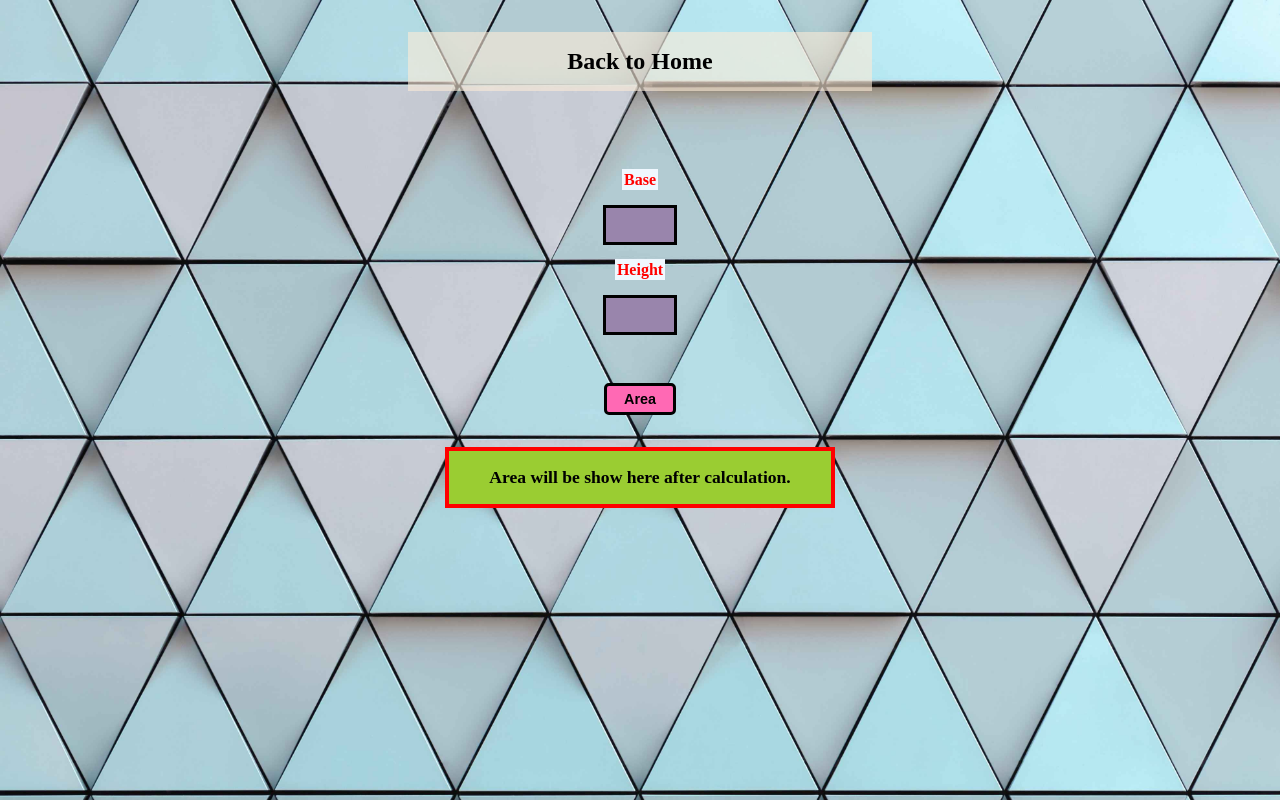
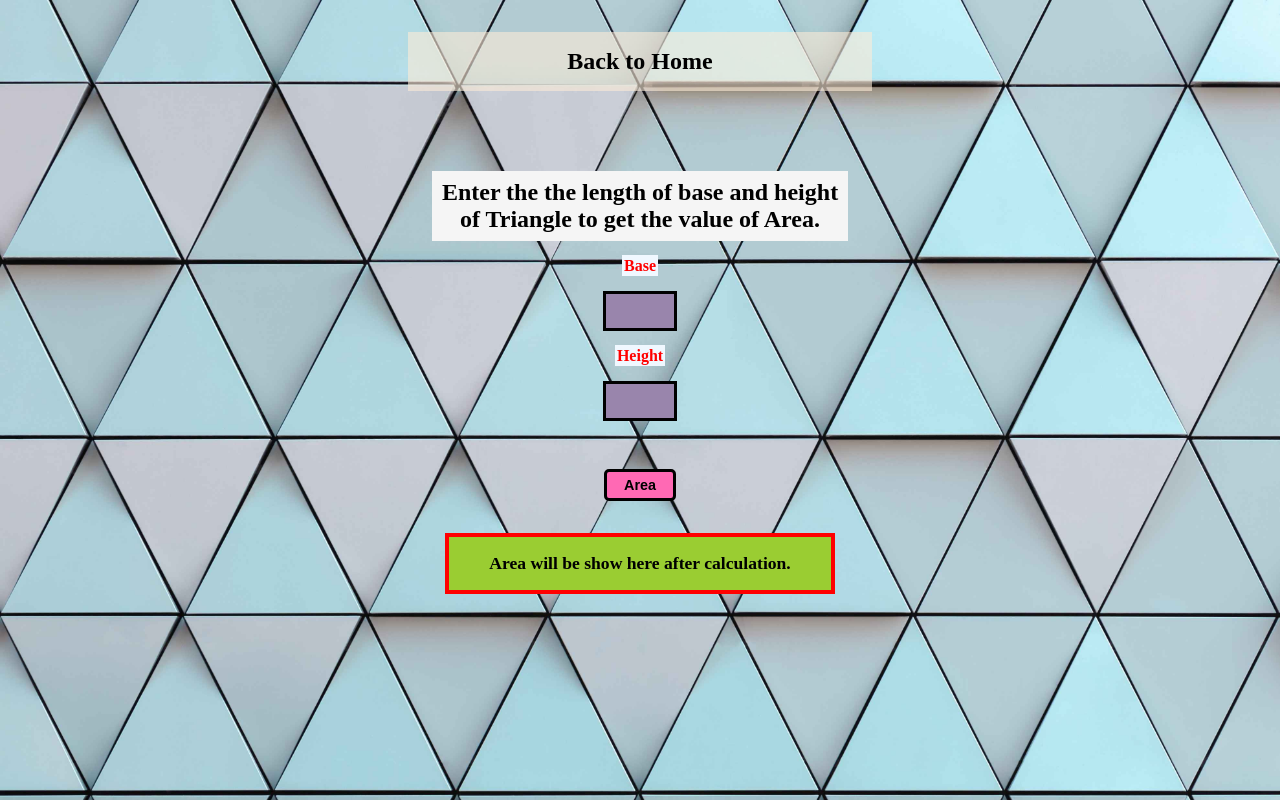
Before and after one commit to shuklahimanshu81/Fun-with-triangles, a plain HTML site: page Area.html in a window 1280 px wide. Drawn offline with Linux system fonts and the light colour scheme.

Commit message:
Heading added

```diff
--- a/Area.html
+++ b/Area.html
@@ -15,6 +15,7 @@
     </div>
 
     <div class="area">
+        <p> Enter the the length of base and height of Triangle to get the value of Area. </p>
         <label for="base"> Base </label>
         <input type="number" id="base" required>
         <label for="height"> Height </label>
--- a/Hypotenuse.css
+++ b/Hypotenuse.css
@@ -24,6 +24,18 @@ a:hover {
     color: black;
    max-width: 200px;
   }
+
+  p{
+    text-align: center;
+    margin: 0rem auto;
+    font-weight: bolder;
+    font-size: 1.5rem;
+    max-width: 400px;
+    color: black;
+    padding: 0.5rem 0.5rem;
+    background-color: whitesmoke;
+    margin-bottom: 1rem;
+}
 input{
     margin: 1rem auto;
     display: block;
--- a/area.css
+++ b/area.css
@@ -24,6 +24,17 @@ a:hover {
     color: black;
    max-width: 400px;
   }
+  p{
+    text-align: center;
+    margin: 0rem auto;
+    font-weight: bolder;
+    padding: 0.5rem 0.5rem;
+    font-size: 1.5rem;
+    max-width: 400px;
+    color: black;
+    background-color: whitesmoke;
+    margin-bottom: 1rem;
+}
 input{
     margin: 1rem auto;
     display: block;
--- a/triangleAngle.css
+++ b/triangleAngle.css
@@ -49,7 +49,9 @@ p{
     margin: 0rem auto;
     font-weight: bolder;
     font-size: 1.5rem;
+    max-width: 400px;
     color: black;
+    padding: 0.5rem 0.5rem;
     background-color: whitesmoke;
 }
 #third-angle{
```
Also changed, not shown: checkHypotenuse.html (+1 -0 lines).
